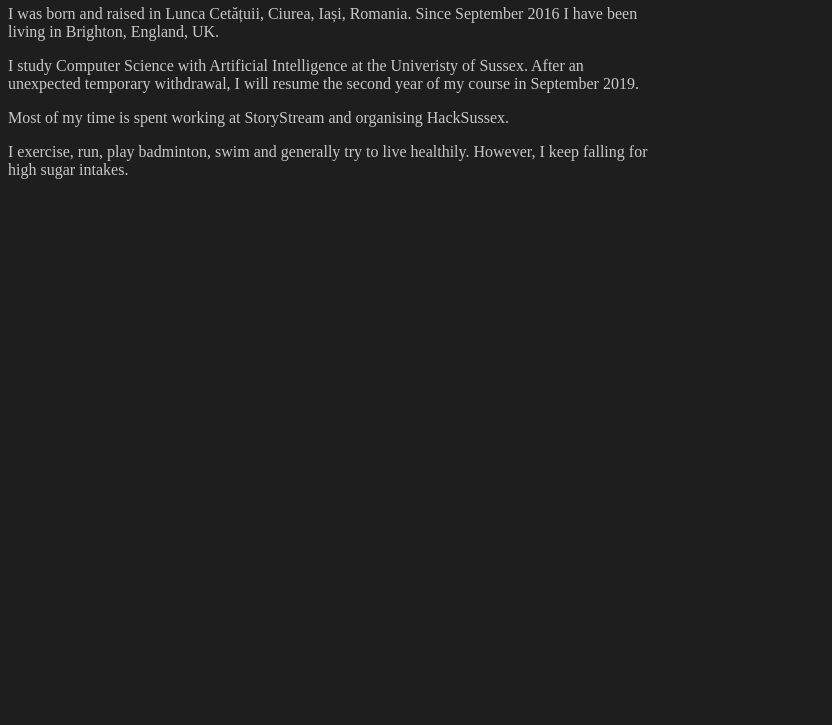
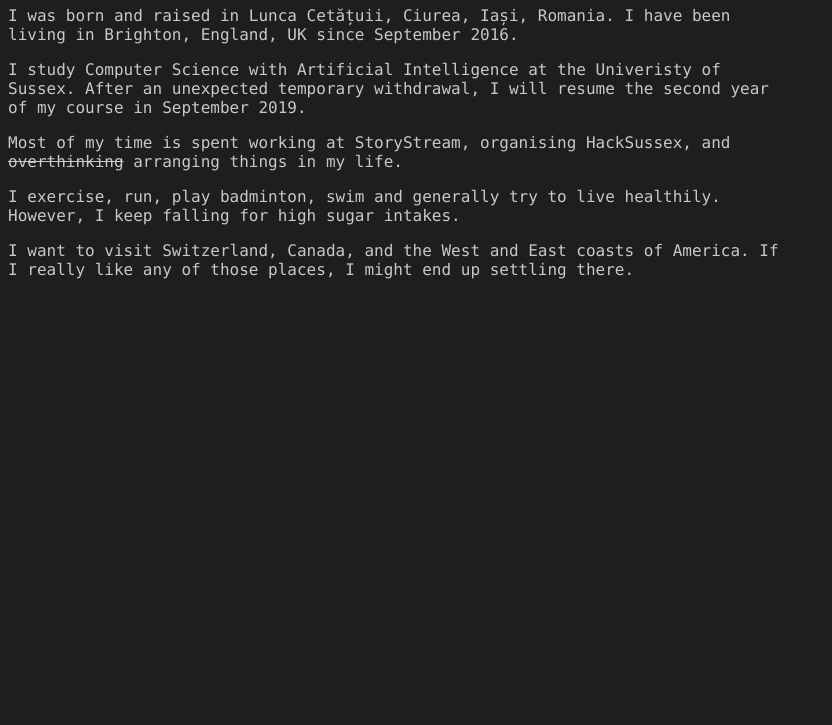
Before and after one commit to cristiean/alexandru.cristiean.com, a plain HTML site: page index.html in a window 1280 px wide. Shown: the part 75-800 px from the top of the page, without its empty margins (0-832 px from the left). Drawn offline with Linux system fonts and the light colour scheme.

Commit message:
Add monospaced font, add more content

```diff
--- a/index.html
+++ b/index.html
@@ -6,15 +6,21 @@
     </head>
 
     <style>
-        body    { background-color: rgb(30,30,30); color: rgb(200,200,200); }
-        p       { max-width: 80ch }
+        body {
+            background-color: rgb(30,30,30);
+            color: rgb(200,200,200);
+            font-family: "Lucida Console", Monaco, monospace;
+        }
+        p {
+            max-width: 80ch
+        }
     </style>
 
     <body>
         <h1>Alexandru Cristiean</h1>
         <p>
-        I was born and raised in Lunca Cetățuii, Ciurea, Iași, Romania. Since
-        September 2016 I have been living in Brighton, England, UK.
+        I was born and raised in Lunca Cetățuii, Ciurea, Iași, Romania. I have
+        been living in Brighton, England, UK since September 2016.
         </p>
         <p>
         I study Computer Science with Artificial Intelligence at the Univeristy
@@ -22,11 +28,17 @@
         second year of my course in September 2019.
         </p>
         <p>
-        Most of my time is spent working at StoryStream and organising HackSussex.
+        Most of my time is spent working at StoryStream, organising HackSussex,
+        and <del>overthinking</del> arranging things in my life.
         </p>
         <p>
         I exercise, run, play badminton, swim and generally try to live
         healthily. However, I keep falling for high sugar intakes.
         </p>
+        <p>
+        I want to visit Switzerland, Canada, and the West and East coasts of
+        America. If I really like any of those places, I might end up settling
+        there.
+        </p>
     </body>
 </html>
```
